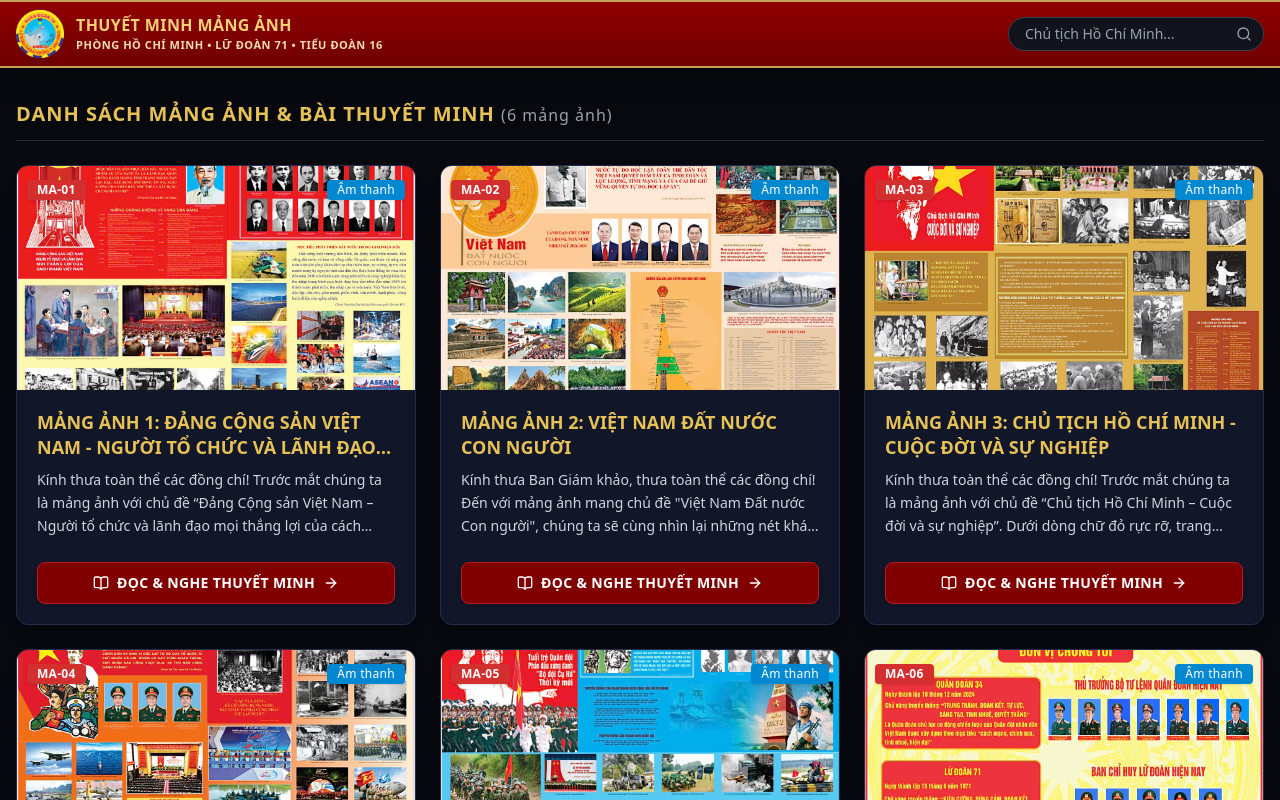
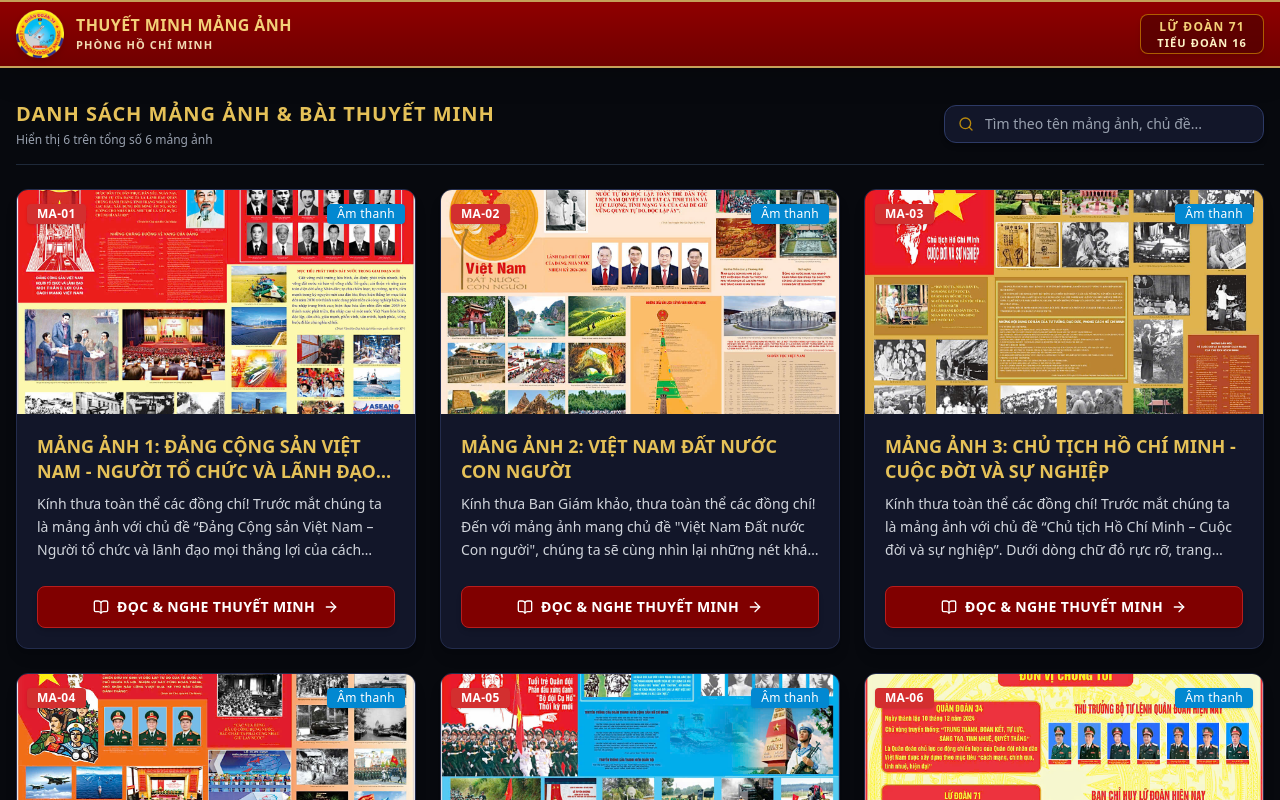
Before and after one commit to Tham-nv180898/project-dan, a Next.js app: page / in a window 1280 px wide. Shown: the top 800 px of the page. Built offline with nearby package versions, Linux system fonts and the light colour scheme.

Commit message:
feat: optimize search bar UX in PanelGrid and separate military unit badge in Header

```diff
--- a/app/page.tsx
+++ b/app/page.tsx
@@ -13,14 +13,15 @@
 
   return (
     <div className="min-h-screen flex flex-col bg-[#07090e]">
-      <Header
-        variant="list"
-        searchQuery={query}
-        onSearchChange={setQuery}
-      />
+      <Header variant="list" />
 
       <main className="flex-1 w-full">
-        <PanelGrid panels={filteredPanels} totalCount={PANELS_DATA.length} />
+        <PanelGrid
+          panels={filteredPanels}
+          totalCount={PANELS_DATA.length}
+          searchQuery={query}
+          onSearchChange={setQuery}
+        />
       </main>
 
       <ScrollToTop />
--- a/components/layout/Header.tsx
+++ b/components/layout/Header.tsx
@@ -3,7 +3,6 @@
 import React, { useState } from "react";
 import Link from "next/link";
 import Image from "next/image";
-import { SearchBar } from "@/components/ui/SearchBar";
 import { FontSizeControl } from "@/components/ui/FontSizeControl";
 import { QRModal } from "@/components/ui/QRModal";
 import { FontSizeLevel } from "@/hooks/useFontSize";
@@ -11,8 +10,6 @@
 
 interface HeaderProps {
   variant?: "list" | "detail";
-  searchQuery?: string;
-  onSearchChange?: (val: string) => void;
   fontSize?: FontSizeLevel;
   onFontSizeChange?: (size: FontSizeLevel) => void;
   panelTitle?: string;
@@ -20,8 +17,6 @@
 
 export function Header({
   variant = "list",
-  searchQuery = "",
-  onSearchChange,
   fontSize = "md",
   onFontSizeChange,
   panelTitle = ""
@@ -39,17 +34,17 @@
 
   return (
     <header className="w-full bg-gradient-to-b from-[#8f0000] to-[#700000] border-t-2 border-b-2 border-[#c5a059] text-white shadow-xl sticky top-0 z-40">
-      <div className="max-w-7xl mx-auto px-2 sm:px-4 py-2 flex items-center justify-between gap-1.5 sm:gap-4">
-        {/* Left: Back Button & Logo + All Title Text Lines */}
-        <div className="flex items-center gap-1.5 sm:gap-3 min-w-0 flex-1">
+      <div className="max-w-7xl mx-auto px-3 sm:px-4 py-2 flex items-center justify-between gap-2 sm:gap-4">
+        {/* Left: Back Button & Logo + Brand & Room */}
+        <div className="flex items-center gap-2 sm:gap-3 min-w-0 flex-1">
           {variant === "detail" && (
             <Link
               href="/"
-              className="inline-flex items-center gap-0.5 px-2 py-1 bg-black/30 hover:bg-black/50 border border-amber-400/40 rounded-lg text-xs font-bold text-[#e5c158] hover:text-amber-200 transition-all shrink-0 group"
+              className="inline-flex items-center gap-1 px-2.5 py-1 bg-black/30 hover:bg-black/50 border border-amber-400/40 rounded-lg text-xs font-bold text-[#e5c158] hover:text-amber-200 transition-all shrink-0 group"
               title="Quay lại danh sách mảng ảnh"
             >
               <ChevronLeft className="w-4 h-4 text-[#e5c158] group-hover:-translate-x-0.5 transition-transform" />
-              <span className="text-[10px] sm:text-xs font-bold tracking-wide">DANH SÁCH</span>
+              <span className="text-[11px] sm:text-xs font-bold tracking-wide">DANH SÁCH</span>
             </Link>
           )}
 
@@ -66,21 +61,26 @@
               <h1 className="text-xs sm:text-sm md:text-base font-extrabold text-[#f3d078] tracking-wide uppercase leading-tight group-hover:text-white transition truncate">
                 THUYẾT MINH MẢNG ẢNH
               </h1>
-              <p className="text-[9px] sm:text-[11px] font-bold text-amber-100/90 uppercase tracking-wider truncate mt-0.5">
-                PHÒNG HỒ CHÍ MINH • LỮ ĐOÀN 71 • TIỂU ĐOÀN 16
+              <p className="text-[10px] sm:text-[11px] font-bold text-amber-100/90 uppercase tracking-widest truncate mt-0.5">
+                PHÒNG HỒ CHÍ MINH
               </p>
             </div>
           </Link>
         </div>
 
-        {/* Right: Actions & Tools */}
-        <div className="flex items-center gap-1 sm:gap-2 shrink-0">
-          {variant === "list" ? (
-            onSearchChange && (
-              <SearchBar value={searchQuery} onChange={onSearchChange} />
-            )
-          ) : (
-            <>
+        {/* Dedicated Military Unit Badge Box */}
+        <div className="flex flex-col items-center justify-center bg-[#500000]/70 border border-amber-400/50 rounded-lg px-2.5 sm:px-4 py-1 shrink-0 shadow-md">
+          <span className="text-[10px] sm:text-xs font-extrabold text-[#f3d078] tracking-widest uppercase leading-tight">
+            LỮ ĐOÀN 71
+          </span>
+          <span className="text-[9px] sm:text-[11px] font-bold text-amber-100 uppercase tracking-widest leading-tight mt-0.5">
+            TIỂU ĐOÀN 16
+          </span>
+        </div>
+
+        {/* Right: Actions & Tools (detail page) */}
+        {variant === "detail" && (
+          <div className="flex items-center gap-1.5 sm:gap-2 shrink-0">
             {onFontSizeChange && (
               <FontSizeControl
                 currentSize={fontSize}
@@ -90,7 +90,7 @@
 
             <button
               onClick={() => setIsQRModalOpen(true)}
-                className="flex items-center gap-1 px-2 sm:px-3 py-1.5 bg-[#141c30] hover:bg-[#1f2b48] border border-amber-400/50 rounded-lg text-xs font-bold text-[#f3d078] transition shadow-md active:scale-95"
+              className="flex items-center gap-1 px-2.5 sm:px-3 py-1.5 bg-[#141c30] hover:bg-[#1f2b48] border border-amber-400/50 rounded-lg text-xs font-bold text-[#f3d078] transition shadow-md active:scale-95"
               title="Mã QR bài thuyết minh"
             >
               <QrCode className="w-3.5 h-3.5 sm:w-4 sm:h-4 text-amber-300" />
@@ -108,9 +108,8 @@
                 <Share2 className="w-3.5 h-3.5 sm:w-4 sm:h-4 text-amber-200" />
               )}
             </button>
-            </>
+          </div>
         )}
-        </div>
       </div>
 
       <QRModal
--- a/components/panels/PanelGrid.tsx
+++ b/components/panels/PanelGrid.tsx
@@ -1,25 +1,41 @@
 import React from "react";
 import { Panel } from "@/types";
 import { PanelCard } from "@/components/panels/PanelCard";
+import { SearchBar } from "@/components/ui/SearchBar";
 
 interface PanelGridProps {
   panels: Panel[];
   totalCount?: number;
+  searchQuery?: string;
+  onSearchChange?: (val: string) => void;
 }
 
-export function PanelGrid({ panels, totalCount }: PanelGridProps) {
+export function PanelGrid({
+  panels,
+  totalCount,
+  searchQuery = "",
+  onSearchChange
+}: PanelGridProps) {
   const displayTotal = totalCount !== undefined ? totalCount : panels.length;
 
   return (
-    <section className="w-full max-w-7xl mx-auto px-4 py-8">
-      {/* Section Title */}
-      <div className="mb-6 border-b border-gray-800 pb-3">
-        <h2 className="text-lg md:text-xl font-extrabold text-[#e5c158] uppercase tracking-wider">
-          DANH SÁCH MẢNG ẢNH & BÀI THUYẾT MINH{" "}
-          <span className="text-gray-400 font-normal text-sm md:text-base lowercase">
-            ({displayTotal} mảng ảnh)
-          </span>
-        </h2>
+    <section className="w-full max-w-7xl mx-auto px-4 py-6 md:py-8">
+      {/* Section Header & Search Bar */}
+      <div className="flex flex-col sm:flex-row sm:items-center justify-between gap-4 mb-6 pb-4 border-b border-gray-800">
+        <div>
+          <h2 className="text-base sm:text-lg md:text-xl font-extrabold text-[#e5c158] uppercase tracking-wider">
+            DANH SÁCH MẢNG ẢNH & BÀI THUYẾT MINH
+          </h2>
+          <p className="text-xs text-gray-400 mt-1">
+            Hiển thị {panels.length} trên tổng số {displayTotal} mảng ảnh
+          </p>
+        </div>
+
+        {onSearchChange && (
+          <div className="w-full sm:w-72 md:w-80 shrink-0">
+            <SearchBar value={searchQuery} onChange={onSearchChange} />
+          </div>
+        )}
       </div>
 
       {/* Grid or Empty state */}
@@ -31,10 +47,21 @@
         </div>
       ) : (
         <div className="text-center py-16 bg-[#121629]/50 border border-dashed border-gray-700 rounded-xl">
-          <p className="text-gray-400 text-base mb-2">
-            Không tìm thấy mảng ảnh nào phù hợp với từ khóa.
+          <p className="text-gray-300 text-base font-semibold mb-2">
+            Không tìm thấy mảng ảnh nào phù hợp với từ khóa &ldquo;{searchQuery}&rdquo;
           </p>
-          <p className="text-gray-500 text-xs">Vui lòng thử lại với từ khóa khác.</p>
+          <p className="text-gray-400 text-xs mb-4">
+            Vui lòng thử lại với tên mảng ảnh, nội dung hoặc từ khóa khác.
+          </p>
+
+          {onSearchChange && (
+            <button
+              onClick={() => onSearchChange("")}
+              className="px-4 py-2 bg-[#800000] hover:bg-[#9e0000] text-amber-300 text-xs font-bold rounded-lg transition border border-amber-500/40"
+            >
+              XÓA BỘ LỌC TÌM KIẾM
+            </button>
+          )}
         </div>
       )}
     </section>
--- a/components/ui/SearchBar.tsx
+++ b/components/ui/SearchBar.tsx
@@ -12,27 +12,28 @@
 export function SearchBar({
   value,
   onChange,
-  placeholder = "Chủ tịch Hồ Chí Minh..."
+  placeholder = "Tìm theo tên mảng ảnh, chủ đề..."
 }: SearchBarProps) {
   return (
-    <div className="relative w-full max-w-xs md:max-w-sm">
+    <div className="relative w-full">
+      <div className="absolute left-3.5 top-1/2 -translate-y-1/2 text-amber-400/70 pointer-events-none">
+        <Search className="w-4 h-4" />
+      </div>
       <input
         type="text"
         value={value}
         onChange={(e) => onChange(e.target.value)}
         placeholder={placeholder}
-        className="w-full bg-[#12141d] text-white text-sm placeholder-gray-400 pl-4 pr-9 py-1.5 rounded-full border border-gray-700 focus:outline-none focus:border-[#d4af37] transition-all shadow-inner"
+        className="w-full bg-[#121629] text-white text-xs sm:text-sm placeholder-gray-400 pl-10 pr-9 py-2 rounded-xl border border-[#2d3a66] focus:border-[#d4af37] focus:outline-none focus:ring-1 focus:ring-[#d4af37] transition-all shadow-md"
       />
-      {value ? (
+      {value && (
         <button
           onClick={() => onChange("")}
-          className="absolute right-2.5 top-1/2 -translate-y-1/2 text-gray-400 hover:text-white p-0.5 rounded-full"
-          aria-label="Clear search"
+          className="absolute right-3 top-1/2 -translate-y-1/2 text-gray-400 hover:text-white p-1 rounded-full transition"
+          aria-label="Xóa từ khóa tìm kiếm"
         >
           <X className="w-4 h-4" />
         </button>
-      ) : (
-        <Search className="absolute right-3 top-1/2 -translate-y-1/2 w-4 h-4 text-gray-400 pointer-events-none" />
       )}
     </div>
   );
```
Lines whose indentation alone changed are shown as unchanged.
